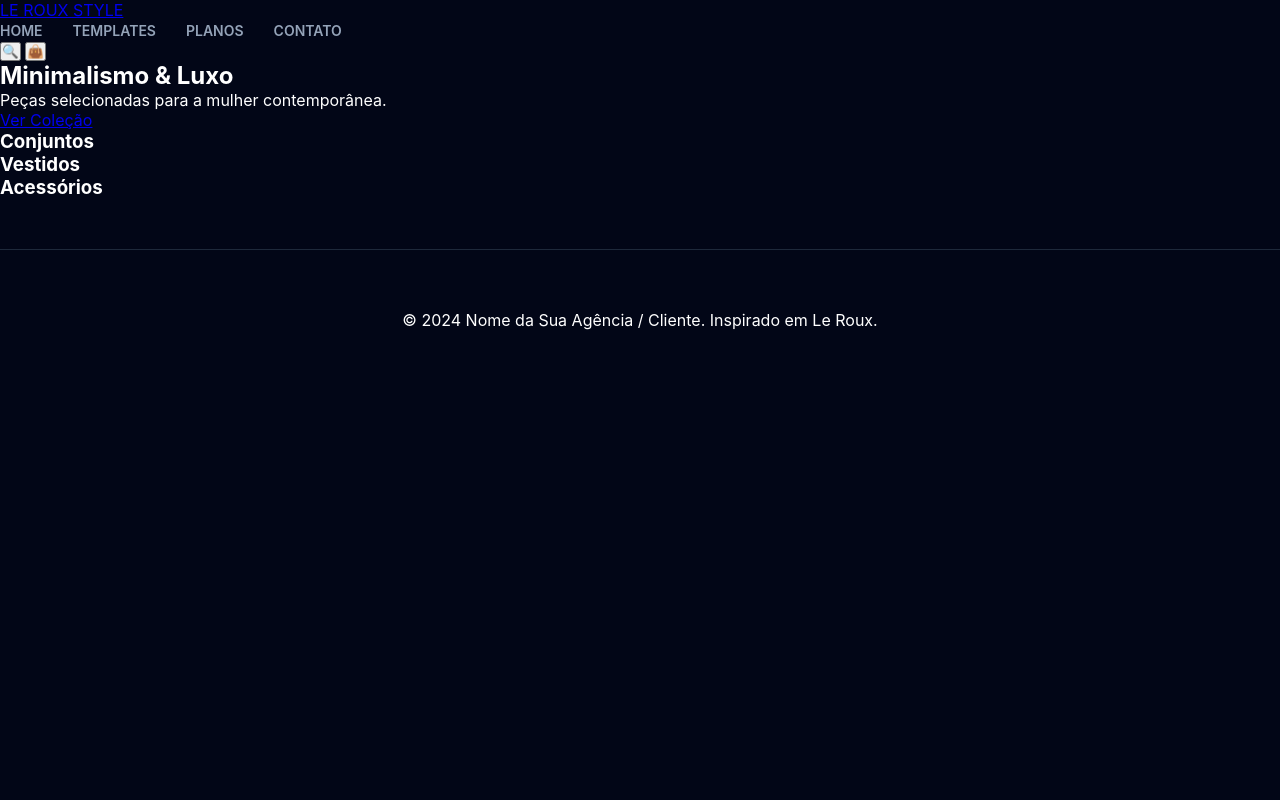
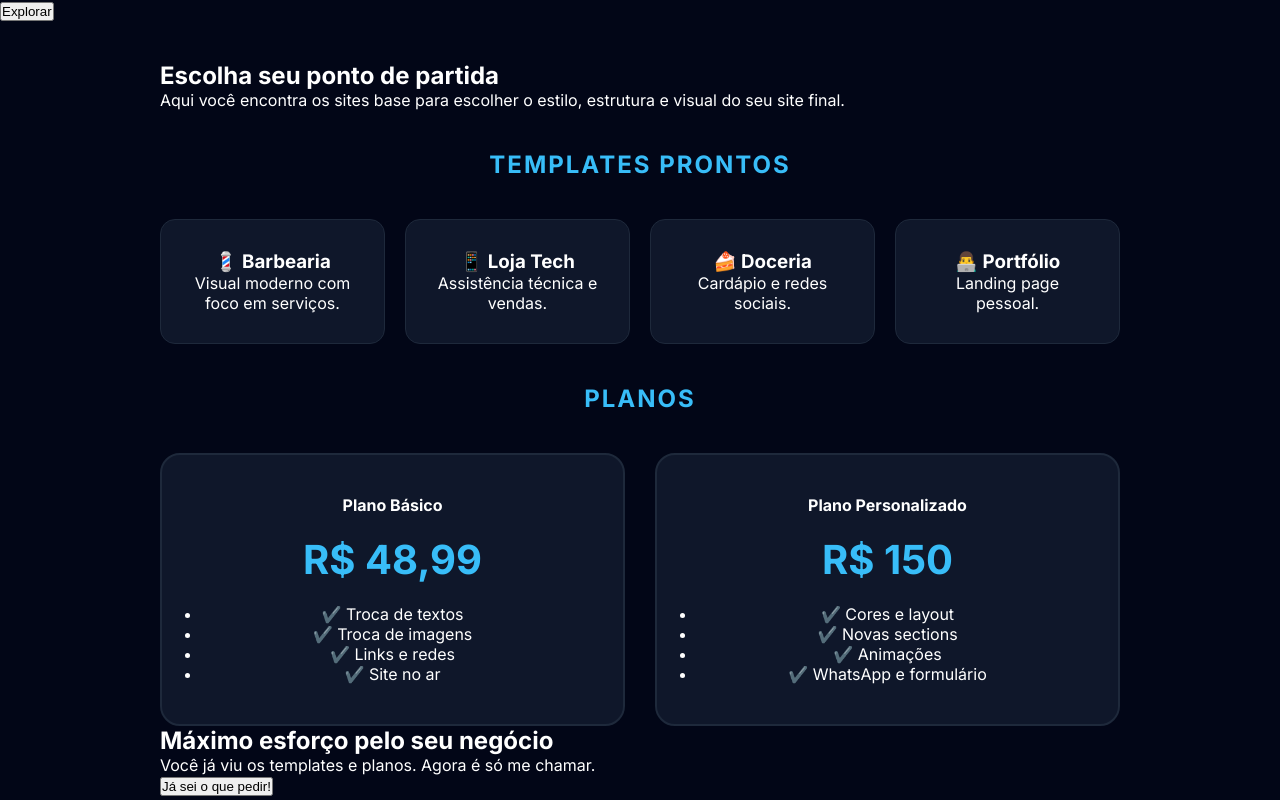
Before and after one commit to jucamposofc/Meu-projeto-, a plain HTML site: page index.html in a window 1280 px wide. Shown: the top 800 px of the page. Drawn offline with Linux system fonts and the light colour scheme.

Commit message:
Update index.html

```diff
--- a/index.html
+++ b/index.html
@@ -3,60 +3,82 @@
 <head>
     <meta charset="UTF-8">
     <meta name="viewport" content="width=device-width, initial-scale=1.0">
-    <title>Le Roux Inspired | Portfolio</title>
-    <link href="https://fonts.googleapis.com/css2?family=Playfair+Display:wght@400;700&family=Montserrat:wght@300;400;500&display=swap" rel="stylesheet">
-    <script src="https://kit.fontawesome.com/a076d05399.js" crossorigin="anonymous"></script>
+    <title>Sua Agência | Templates e Planos</title>
+    <link href="https://fonts.googleapis.com/css2?family=Inter:wght@300;400;700&display=swap" rel="stylesheet">
     <link rel="stylesheet" href="style.css">
 </head>
 <body>
 
-    <header class="header">
-        <div class="logo">
-            <a href="#">LE ROUX STYLE</a>
-        </div>
-        <nav class="nav-menu">
-    <ul>
-        <li><a href="index.html">Home</a></li>
-        <li><a href="templates.html">Templates</a></li>
-        <li><a href="planos.html">Planos</a></li>
-        <li><a href="#contato">Contato</a></li>
-    </ul>
-</nav>
-
-        <div class="nav-icons">
-            <button class="icon-btn">🔍</button>
-            <button class="icon-btn">👜</button>
-        </div>
+    <header class="hero">
+        <button class="btn-explorar">Explorar</button>
     </header>
 
-    <main>
-        <section class="hero-section">
-            <div class="hero-content">
-                <h1>Minimalismo & Luxo</h1>
-                <p>Peças selecionadas para a mulher contemporânea.</p>
-                <a href="#" class="btn-primary">Ver Coleção</a>
+    <div class="container">
+        <section class="intro-box">
+            <h2>Escolha seu ponto de partida</h2>
+            <p>Aqui você encontra os sites base para escolher o estilo, estrutura e visual do seu site final.</p>
+        </section>
+
+        <h2 class="main-title">Templates Prontos</h2>
+        <section class="grid-templates">
+            <div class="card-item">
+                <h3>💈 Barbearia</h3>
+                <p>Visual moderno com foco em serviços.</p>
+            </div>
+            <div class="card-item">
+                <h3>📱 Loja Tech</h3>
+                <p>Assistência técnica e vendas.</p>
+            </div>
+            <div class="card-item">
+                <h3>🍰 Doceria</h3>
+                <p>Cardápio e redes sociais.</p>
+            </div>
+            <div class="card-item">
+                <h3>👨‍💻 Portfólio</h3>
+                <p>Landing page pessoal.</p>
             </div>
         </section>
 
-        <section class="categories">
-            <div class="category-card">
-                <div class="img-placeholder"></div>
-                <h3>Conjuntos</h3>
+        <h2 class="main-title">Planos</h2>
+        <section class="grid-planos">
+            <div class="plano-box">
+                <h4>Plano Básico</h4>
+                <div class="price">R$ 48,99</div>
+                <ul class="features">
+                    <li>✔️ Troca de textos</li>
+                    <li>✔️ Troca de imagens</li>
+                    <li>✔️ Links e redes</li>
+                    <li>✔️ Site no ar</li>
+                </ul>
             </div>
-            <div class="category-card">
-                <div class="img-placeholder"></div>
-                <h3>Vestidos</h3>
-            </div>
-            <div class="category-card">
-                <div class="img-placeholder"></div>
-                <h3>Acessórios</h3>
+            <div class="plano-box">
+                <h4>Plano Personalizado</h4>
+                <div class="price">R$ 150</div>
+                <ul class="features">
+                    <li>✔️ Cores e layout</li>
+                    <li>✔️ Novas sections</li>
+                    <li>✔️ Animações</li>
+                    <li>✔️ WhatsApp e formulário</li>
+                </ul>
             </div>
         </section>
-    </main>
 
-    <footer class="footer">
-        <p>&copy; 2024 Nome da Sua Agência / Cliente. Inspirado em Le Roux.</p>
-    </footer>
+        <section class="cta-section">
+            <div class="cta-text">
+                <h2>Máximo esforço pelo seu negócio</h2>
+                <p>Você já viu os templates e planos. Agora é só me chamar.</p>
+            </div>
+            <button class="btn-pedido">Já sei o que pedir!</button>
+        </section>
+
+        <footer class="footer">
+            <h3>Contato</h3>
+            <div class="social-icons">
+                <img src="https://cdn-icons-png.flaticon.com/512/174/174855.png" alt="Instagram">
+                <img src="https://cdn-icons-png.flaticon.com/512/124/124010.png" alt="Facebook">
+            </div>
+        </footer>
+    </div>
 
 </body>
 </html>
```
